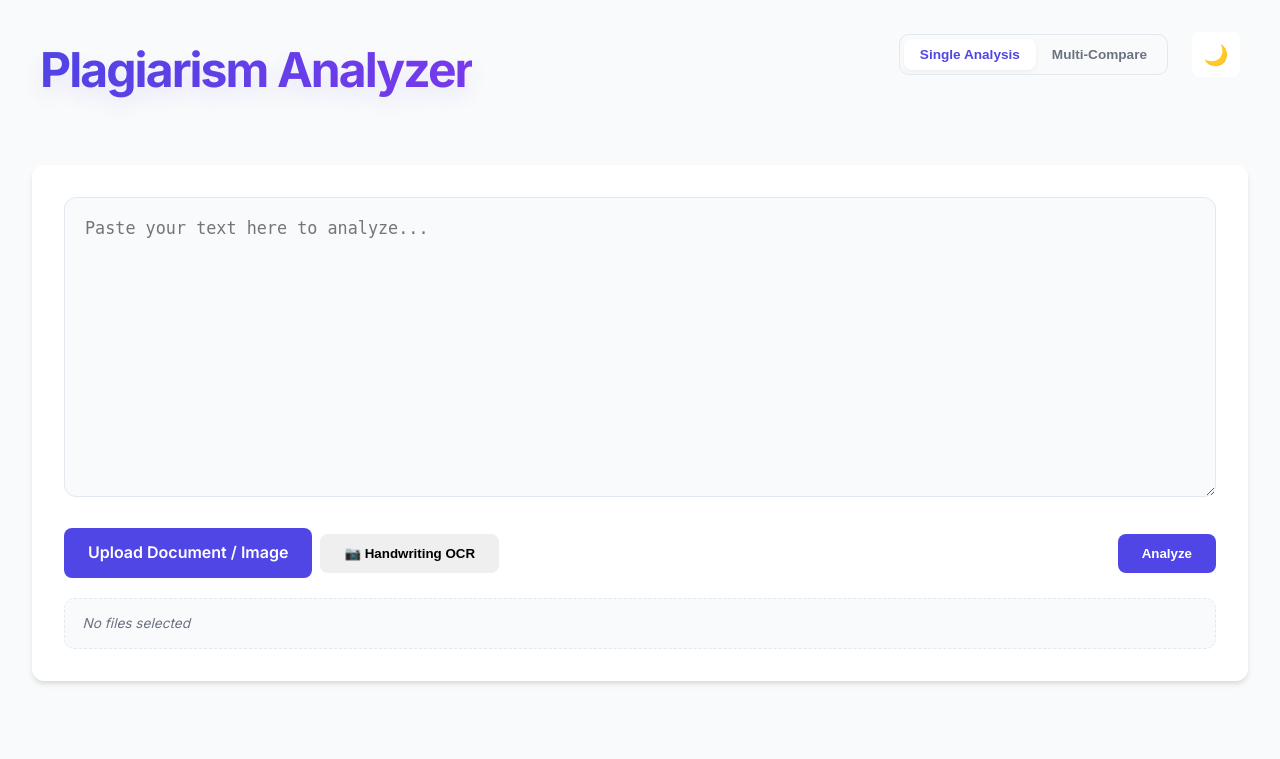
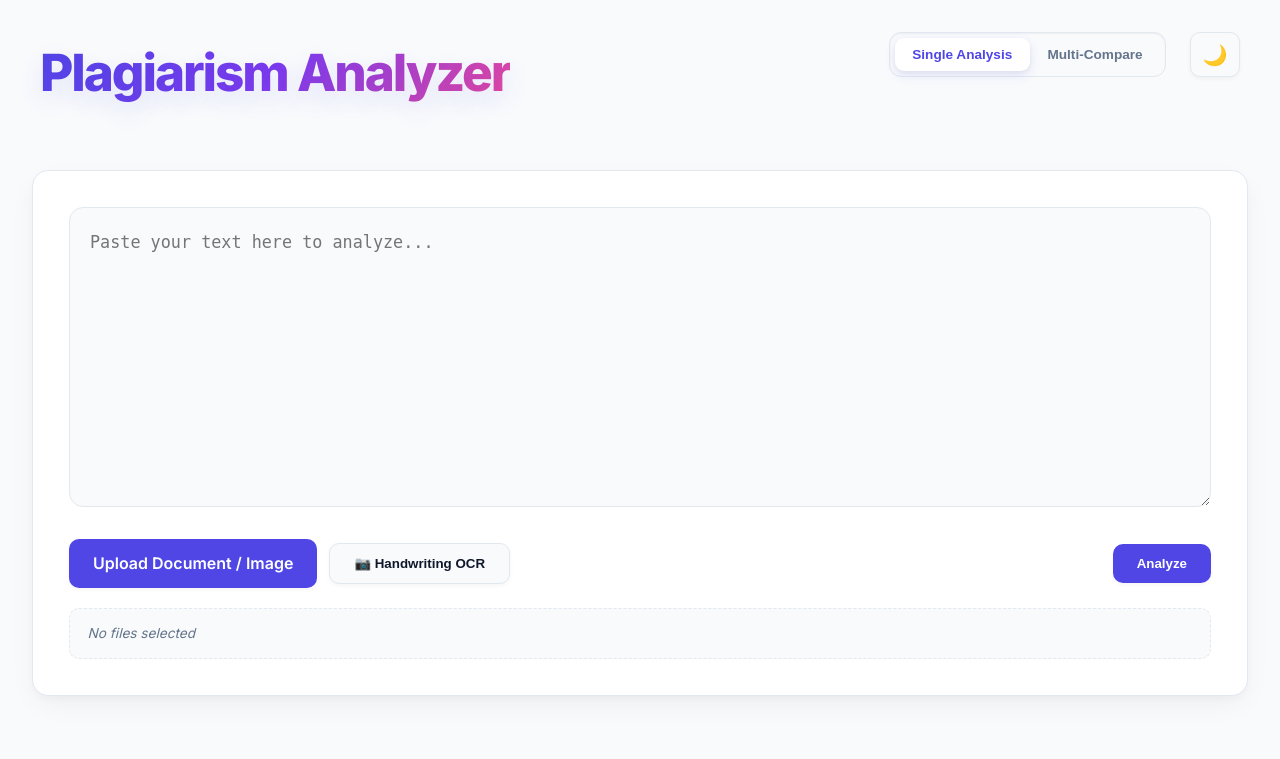
Before and after one commit to sri-1406/PLAGIARISM-ANALYZER, a Flask app: page / in a window 1280 px wide. Shown: the top 759 px of the page. Run offline with Flask 3, Linux system fonts and the light colour scheme; data that the repository does not hold is empty.

Commit message:
Enhance UI/UX design with glassmorphism card elevation, button micro-interactions, custom scrollbars, and table row hovers

```diff
--- a/ui/static/css/style.css
+++ b/ui/static/css/style.css
@@ -1,13 +1,13 @@
-@import url('https://fonts.googleapis.com/css2?family=Inter:wght@400;500;600;700&display=swap');
+@import url('https://fonts.googleapis.com/css2?family=Inter:wght@400;500;600;700;800&display=swap');
 
 :root {
     --primary: #4f46e5;
     --primary-hover: #4338ca;
     /* Light Theme (Default) */
-    --bg: #f9fafb;
+    --bg: #f8fafc;
     --card-bg: #ffffff;
-    --text: #111827;
-    --text-light: #6b7280;
+    --text: #0f172a;
+    --text-light: #64748b;
     --border: #e2e8f0;
     --plagiarized: #fee2e2;
     --plagiarized-text: #b91c1c;
@@ -31,6 +31,24 @@
     --needle: #f8fafc;
 }
 
+/* Custom Sleek Scrollbar */
+::-webkit-scrollbar {
+    width: 8px;
+    height: 8px;
+}
+::-webkit-scrollbar-track {
+    background: var(--bg);
+    border-radius: 6px;
+}
+::-webkit-scrollbar-thumb {
+    background: var(--border);
+    border-radius: 6px;
+    transition: background 0.2s ease;
+}
+::-webkit-scrollbar-thumb:hover {
+    background: var(--text-light);
+}
+
 * {
     margin: 0;
     padding: 0;
@@ -38,12 +56,12 @@
 }
 
 body {
-    font-family: 'Inter', sans-serif;
+    font-family: 'Inter', system-ui, -apple-system, sans-serif;
     background-color: var(--bg);
     color: var(--text);
     line-height: 1.6;
     padding: 2rem;
-    transition: background-color 0.3s, color 0.3s;
+    transition: background-color 0.3s ease, color 0.3s ease;
 }
 
 .header-actions {
@@ -55,19 +73,20 @@ body {
 .mode-toggle {
     display: flex;
     background: var(--bg);
-    padding: 0.25rem;
-    border-radius: 10px;
+    padding: 0.3rem;
+    border-radius: 12px;
     border: 1px solid var(--border);
+    box-shadow: inset 0 1px 2px rgba(0, 0, 0, 0.05);
 }
 
 .btn-toggle {
-    padding: 0.5rem 1rem;
+    padding: 0.55rem 1.1rem;
     border: none;
-    border-radius: 8px;
+    border-radius: 9px;
     cursor: pointer;
     font-size: 0.85rem;
     font-weight: 600;
-    transition: all 0.2s;
+    transition: all 0.25s cubic-bezier(0.4, 0, 0.2, 1);
     background: transparent;
     color: var(--text-light);
 }
@@ -75,7 +94,7 @@ body {
 .btn-toggle.active {
     background: var(--card-bg);
     color: var(--primary);
-    box-shadow: 0 2px 4px rgba(0,0,0,0.05);
+    box-shadow: 0 4px 12px rgba(79, 70, 229, 0.12), 0 2px 4px rgba(0,0,0,0.05);
 }
 
 .header-top {
@@ -96,7 +115,15 @@ body {
     display: flex;
     align-items: center;
     justify-content: center;
-    border-radius: 10px;
+    border-radius: 12px;
+    box-shadow: 0 2px 6px rgba(0, 0, 0, 0.05);
+    transition: transform 0.25s ease, border-color 0.25s ease, box-shadow 0.25s ease;
+}
+
+.theme-toggle:hover {
+    transform: translateY(-2px) rotate(8deg);
+    border-color: var(--primary);
+    box-shadow: 0 6px 16px rgba(79, 70, 229, 0.15);
 }
 
 .theme-toggle .icon-light { display: none; }
@@ -104,42 +131,50 @@ body {
 [data-theme="dark"] .icon-light { display: block; }
 
 header h1 {
-    font-size: 3rem;
-    font-weight: 800;
+    font-size: 3.2rem;
+    font-weight: 850;
     margin-bottom: 0.5rem;
-    background: linear-gradient(135deg, #4f46e5 0%, #7c3aed 100%);
+    background: linear-gradient(135deg, #4f46e5 0%, #7c3aed 50%, #ec4899 100%);
     -webkit-background-clip: text;
     background-clip: text;
     -webkit-text-fill-color: transparent;
     letter-spacing: -0.04em;
-    text-shadow: 0 10px 20px rgba(79, 70, 229, 0.1);
+    text-shadow: 0 10px 25px rgba(79, 70, 229, 0.12);
 }
 
 .card {
     background: var(--card-bg);
-    padding: 2rem;
-    border-radius: 12px;
-    box-shadow: 0 4px 6px -1px rgba(0, 0, 0, 0.1), 0 2px 4px -1px rgba(0, 0, 0, 0.06);
+    padding: 2.25rem;
+    border-radius: 16px;
+    box-shadow: 0 10px 30px -5px rgba(0, 0, 0, 0.06), 0 4px 10px -2px rgba(0, 0, 0, 0.03);
+    border: 1px solid var(--border);
     margin-bottom: 2rem;
+    transition: box-shadow 0.3s ease, border-color 0.3s ease;
+}
+
+.card:hover {
+    box-shadow: 0 16px 36px -6px rgba(0, 0, 0, 0.08), 0 6px 14px -3px rgba(0, 0, 0, 0.04);
 }
 
 #textInput {
     width: 100%;
     height: 300px;
     padding: 1.25rem;
-    background-color: var(--bg); /* Adapts to theme */
-    color: var(--text); /* Adapts to theme (white in dark, black in light) */
-    border: 1px solid var(--border);
-    border-radius: 12px;
+    background-color: var(--bg);
+    color: var(--text);
+    border: 1.5px solid var(--border);
+    border-radius: 14px;
     margin-bottom: 1.5rem;
     resize: vertical;
     font-size: 1.05rem;
-    transition: background-color 0.3s, color 0.3s, border-color 0.3s;
+    line-height: 1.7;
+    transition: background-color 0.3s, color 0.3s, border-color 0.25s, box-shadow 0.25s;
 }
 
 #textInput:focus {
     outline: none;
     border-color: var(--primary);
+    box-shadow: 0 0 0 4px rgba(79, 70, 229, 0.15);
 }
 
 .actions {
@@ -152,16 +187,21 @@ header h1 {
 .file-upload {
     display: flex;
     align-items: center;
-    gap: 0.5rem;
+    gap: 0.75rem;
 }
 
 .btn {
     padding: 0.75rem 1.5rem;
-    border-radius: 8px;
+    border-radius: 10px;
     font-weight: 600;
     cursor: pointer;
-    transition: all 0.2s;
+    transition: all 0.25s cubic-bezier(0.4, 0, 0.2, 1);
     border: none;
+    box-shadow: 0 2px 4px rgba(0, 0, 0, 0.04);
+}
+
+.btn:active {
+    transform: scale(0.98);
 }
 
 .btn-primary {
@@ -171,11 +211,28 @@ header h1 {
 
 .btn-primary:hover {
     background-color: var(--primary-hover);
+    transform: translateY(-2px);
+    box-shadow: 0 6px 20px rgba(79, 70, 229, 0.3);
+}
+
+.btn-secondary {
+    background-color: var(--bg);
+    color: var(--text);
+    border: 1px solid var(--border);
+}
+
+.btn-secondary:hover {
+    border-color: var(--primary);
+    color: var(--primary);
+    transform: translateY(-2px);
+    box-shadow: 0 4px 12px rgba(79, 70, 229, 0.12);
 }
 
 .btn-primary:disabled {
     opacity: 0.5;
     cursor: not-allowed;
+    transform: none;
+    box-shadow: none;
 }
 
 /* Selected File List & Chips Styling */
@@ -354,14 +411,17 @@ header h1 {
 .history-card {
     background: var(--bg);
     border: 1px solid var(--border);
-    border-radius: 12px;
+    border-radius: 14px;
     padding: 1.25rem;
-    transition: transform 0.2s;
+    box-shadow: 0 4px 12px rgba(0, 0, 0, 0.02);
+    transition: transform 0.3s cubic-bezier(0.4, 0, 0.2, 1), box-shadow 0.3s ease, border-color 0.3s ease;
     cursor: default;
 }
 
 .history-card:hover {
     transform: translateY(-4px);
+    border-color: rgba(79, 70, 229, 0.35);
+    box-shadow: 0 12px 24px -4px rgba(0, 0, 0, 0.08), 0 4px 12px rgba(79, 70, 229, 0.08);
 }
 
 .history-card .date {
@@ -743,6 +803,14 @@ header h1 {
     white-space: nowrap;
 }
 
+.match-table tbody tr {
+    transition: background-color 0.2s ease;
+}
+
+.match-table tbody tr:hover {
+    background-color: rgba(79, 70, 229, 0.04);
+}
+
 .match-table .score-cell {
     font-weight: 700;
 }
```
